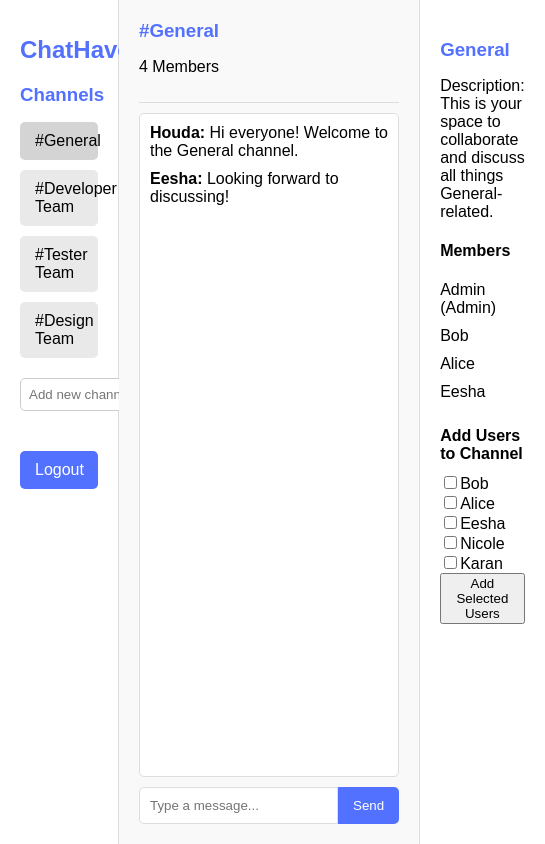
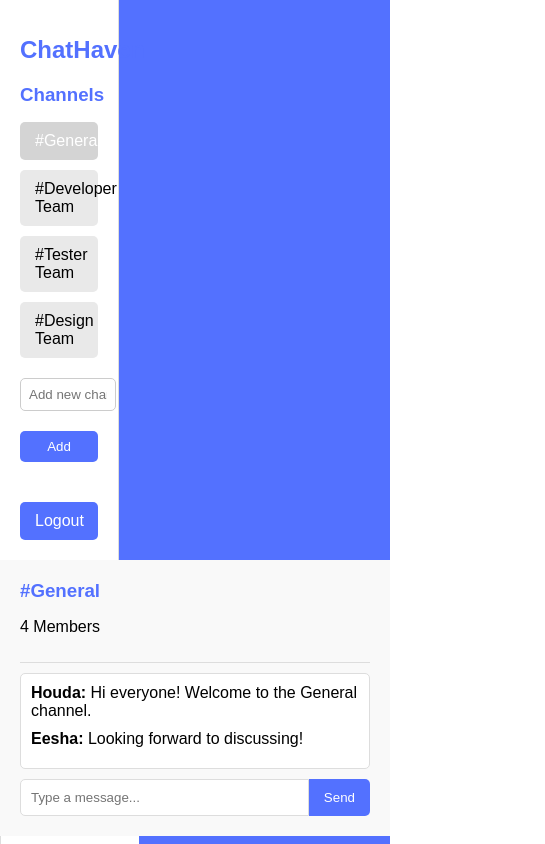
Before and after one commit to nicoledesigns/-Orzo-SOEN341_Project_W25-, a React (Create React App) app in the folder orzo_chatheaven/: page /admin-dashboard in a window 390 px wide. Shown: the top 844 px of the page, 545 px wide, since content can reach past the window. Built offline with nearby package versions, Linux system fonts and the light colour scheme.

Commit message:
CSS for add users to a channel

```diff
--- a/orzo_chatheaven/src/components/AdminDashboard/AdminDashboard.css
+++ b/orzo_chatheaven/src/components/AdminDashboard/AdminDashboard.css
@@ -154,3 +154,113 @@
   font-size: 16px;
   width: 100%;
 }
+
+.user-selection {
+  margin-top: 20px;
+  padding: 10px;
+  border: 1px solid #ddd;
+  border-radius: 5px;
+  background-color: #f9f9f9;
+}
+
+.user-checkbox {
+  display: flex;
+  align-items: center;
+  margin-bottom: 10px;
+}
+
+.user-checkbox input {
+  margin-right: 10px;
+  cursor: pointer;
+}
+
+.user-checkbox label {
+  font-size: 14px;
+  color: #333;
+  cursor: pointer;
+}
+
+.profile-section li span {
+  color: #5371ff;
+  font-weight: bold;
+  margin-left: 5px;
+}
+
+.profile-section button {
+  margin-top: 20px;
+  padding: 10px 15px;
+  background-color: #5371ff;
+  border: none;
+  color: white;
+  border-radius: 5px;
+  cursor: pointer;
+  font-size: 14px;
+  width: 100%;
+  transition: background-color 0.2s ease;
+}
+
+.profile-section button:hover {
+  background-color: #405bb5;
+}
+
+.chat-messages::-webkit-scrollbar {
+  width: 8px;
+}
+
+.chat-messages::-webkit-scrollbar-track {
+  background: #f1f1f1;
+  border-radius: 5px;
+}
+
+.chat-messages::-webkit-scrollbar-thumb {
+  background: #888;
+  border-radius: 5px;
+}
+
+.chat-messages::-webkit-scrollbar-thumb:hover {
+  background: #555;
+}
+
+.add-channel button:hover,
+.chat-input button:hover {
+  background-color: #405bb5;
+}
+
+.sidebar li.active {
+  background-color: #5371ff;
+  color: white;
+}
+
+.sidebar li.active:hover {
+  background-color: #405bb5;
+}
+
+@media (max-width: 768px) {
+  .admin-dashboard {
+    flex-direction: column;
+  }
+
+  .sidebar,
+  .profile-section {
+    width: 100%;
+    border-right: none;
+    border-left: none;
+  }
+
+  .chat-section {
+    padding: 10px;
+  }
+
+  .add-channel {
+    flex-direction: column;
+  }
+
+  .add-channel input {
+    width: 100%;
+    margin-bottom: 10px;
+  }
+
+  .add-channel button {
+    width: 100%;
+  }
+}
```
